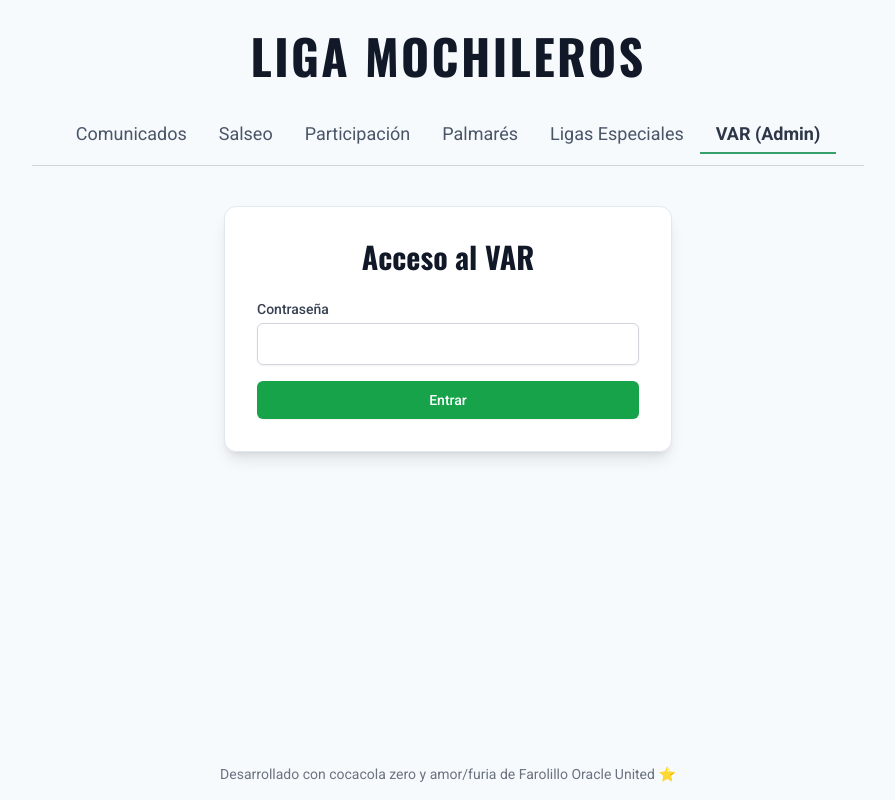
After one commit to jorgelillo7/biwenger-tools, a Flask app: page /admin in a window 1280 px wide. The commit adds this page. Shown: the whole page, without its empty margins (192-1087 px from the left). Run offline with Flask 2, Linux system fonts and the light colour scheme; some libraries are stand-ins or nearby versions.

Commit message:
(web): new section admin 1.0

```diff
--- a/web/app.py
+++ b/web/app.py
@@ -1,5 +1,5 @@
 # app.py
-from flask import Flask, render_template, request
+from flask import Flask, render_template, request, session, redirect, url_for, flash
 import csv
 import requests
 import io
@@ -7,8 +7,10 @@ import os
 import json
 from collections import defaultdict
 from datetime import datetime
+from dateutil import parser
+import pytz
 
-# Importamos toda la configuración desde nuestro nuevo archivo config.py
+# Importamos la configuración
 import config
 
 # Importaciones para Google Cloud
@@ -18,16 +20,15 @@ from google_auth_oauthlib.flow import InstalledAppFlow
 from google.auth.transport.requests import Request
 
 app = Flask(__name__)
+app.config['SECRET_KEY'] = config.SECRET_KEY
 
-# --- FUNCIONES AUXILIARES Y DE GOOGLE ---
+# --- FUNCIONES ---
 
 def get_google_service(service_name, version):
     """Función genérica para autenticar y crear un servicio de Google (Drive o Sheets)."""
     creds = None
     if os.path.exists('token.json'):
-        # Usamos config.SCOPES
         creds = Credentials.from_authorized_user_file('token.json', config.SCOPES)
-
     if not creds or not creds.valid:
         if creds and creds.expired and creds.refresh_token:
             creds.refresh(Request())
@@ -36,7 +37,6 @@ def get_google_service(service_name, version):
             creds = flow.run_local_server(port=0)
         with open('token.json', 'w') as token:
             token.write(creds.to_json())
-
     return build(service_name, version, credentials=creds)
 
 def download_csv_data(csv_url):
@@ -47,6 +47,23 @@ def download_csv_data(csv_url):
     response.raise_for_status()
     return list(csv.DictReader(io.StringIO(response.text)))
 
+def get_file_metadata(service, folder_id, filenames):
+    """Obtiene la metadata de una lista de archivos CSV en Google Drive."""
+    statuses = []
+    for name in filenames:
+        query = f"name = '{name}' and '{folder_id}' in parents and trashed=false"
+        response = service.files().list(q=query, spaces='drive', fields='files(id, name, modifiedTime)').execute()
+        file = response.get('files', [])[0] if response.get('files') else None
+
+        if file:
+            dt_utc = parser.isoparse(file['modifiedTime'])
+            dt_madrid = dt_utc.astimezone(pytz.timezone('Europe/Madrid'))
+            formatted_date = dt_madrid.strftime('%d-%m-%Y a las %H:%M:%S')
+            statuses.append({'name': name, 'status': 'Encontrado', 'last_updated': formatted_date})
+        else:
+            statuses.append({'name': name, 'status': 'No Encontrado', 'last_updated': 'N/A'})
+    return statuses
+
 def get_sheets_data(service, spreadsheet_id):
     """Lee y procesa los datos de todas las hojas de un Google Sheet."""
     sheet_metadata = service.spreadsheets().get(spreadsheetId=spreadsheet_id).execute()
@@ -55,8 +72,6 @@ def get_sheets_data(service, spreadsheet_id):
     all_leagues = []
     for sheet in sheets:
         sheet_title = sheet.get("properties", {}).get("title", "Sin Título")
-        print(f"▶️  Leyendo hoja: {sheet_title}")
-
         result = service.spreadsheets().values().get(spreadsheetId=spreadsheet_id, range=sheet_title).execute()
         values = result.get('values', [])
 
@@ -72,7 +87,7 @@ def get_sheets_data(service, spreadsheet_id):
         all_leagues.append(league_info)
     return all_leagues
 
-# --- RUTAS DE LA APLICACIÓN ---
+# --- RUTAS ---
 
 @app.route('/')
 def comunicados():
@@ -186,6 +201,67 @@ def ligas_especiales():
 
     return render_template('ligas_especiales.html', leagues=leagues, error=error, active_page='ligas-especiales')
 
+
+@app.route('/admin', methods=['GET', 'POST'])
+def admin():
+    """Gestiona el login y el acceso al panel de administración."""
+    if 'admin_logged_in' in session:
+        file_statuses = []
+        error = None
+        try:
+            drive_service = get_google_service('drive', 'v3')
+            # Comprueba los archivos CSV
+            filenames_to_check = [
+                config.COMUNICADOS_FILENAME,
+                config.PARTICIPACION_FILENAME,
+                config.PALMARES_FILENAME
+            ]
+            file_statuses = get_file_metadata(drive_service, config.GDRIVE_FOLDER_ID, filenames_to_check)
+
+            # AÑADIDO: Comprueba el Google Sheet de Ligas Especiales
+            if config.LIGAS_ESPECIALES_SHEET_ID:
+                sheet_metadata = drive_service.files().get(
+                    fileId=config.LIGAS_ESPECIALES_SHEET_ID,
+                    fields='name, modifiedTime'
+                ).execute()
+
+                dt_utc = parser.isoparse(sheet_metadata['modifiedTime'])
+                dt_madrid = dt_utc.astimezone(pytz.timezone('Europe/Madrid'))
+                formatted_date = dt_madrid.strftime('%d-%m-%Y a las %H:%M:%S')
+                file_statuses.append({
+                    'name': f"{sheet_metadata['name']} (Sheet)",
+                    'status': 'Encontrado',
+                    'last_updated': formatted_date
+                })
+
+        except Exception as e:
+            error = f"No se pudo conectar con Google Drive para obtener el estado de los archivos: {e}"
+
+        # CORRECCIÓN: URL actualizada para apuntar a la vista de logs correcta.
+        log_url = f"https://console.cloud.google.com/run/jobs/details/{config.CLOUD_RUN_REGION}/{config.CLOUD_RUN_JOB_NAME}/logs?project={config.GCP_PROJECT_ID}"
+
+        return render_template('admin_panel.html',
+                               active_page='admin',
+                               file_statuses=file_statuses,
+                               log_url=log_url,
+                               error=error)
+
+    if request.method == 'POST':
+        if request.form.get('password') == config.ADMIN_PASSWORD:
+            session['admin_logged_in'] = True
+            flash('¡Bienvenido al VAR!', 'success')
+            return redirect(url_for('admin'))
+        else:
+            flash('Contraseña incorrecta. Inténtalo de nuevo.', 'error')
+
+    return render_template('admin_login.html', active_page='admin')
+
+@app.route('/logout')
+def logout():
+    session.pop('admin_logged_in', None)
+    flash('Has cerrado la sesión correctamente.', 'info')
+    return redirect(url_for('comunicados'))
+
 if __name__ == '__main__':
     port = int(os.environ.get("PORT", 8080))
     app.run(debug=True, host='0.0.0.0', port=port)
--- a/web/requirements.txt
+++ b/web/requirements.txt
@@ -6,3 +6,5 @@ python-dotenv==1.0.1
 google-api-python-client
 google-auth-httplib2
 google-auth-oauthlib
+python-dateutil
+pytz
--- /dev/null
+++ b/web/templates/admin_login.html
@@ -0,0 +1,20 @@
+{% extends "base.html" %}
+
+{% block title %}Acceso Admin{% endblock %}
+
+{% block content %}
+<div class="card p-8 rounded-xl shadow-lg max-w-md mx-auto">
+    <h2 class="font-header text-3xl font-bold text-gray-900 mb-6 text-center">Acceso al VAR</h2>
+    <form method="post">
+        <div class="mb-4">
+            <label for="password" class="block text-sm font-medium text-gray-700">Contraseña</label>
+            <input type="password" name="password" id="password" required
+                   class="mt-1 block w-full px-3 py-2 bg-white border border-gray-300 rounded-md shadow-sm placeholder-gray-400 focus:outline-none focus:ring-green-500 focus:border-green-500">
+        </div>
+        <button type="submit"
+                class="w-full flex justify-center py-2 px-4 border border-transparent rounded-md shadow-sm text-sm font-medium text-white bg-green-600 hover:bg-green-700 focus:outline-none focus:ring-2 focus:ring-offset-2 focus:ring-green-500">
+            Entrar
+        </button>
+    </form>
+</div>
+{% endblock %}
--- a/web/templates/base.html
+++ b/web/templates/base.html
@@ -2,7 +2,7 @@
 <html lang="es">
 <head>
     <meta charset="UTF-8">
-    <meta name="viewport" content="width=device-width, initial-scale-1.0">
+    <meta name="viewport" content="width=device-width, initial-scale=1.0">
     <title>{% block title %}Tablón Biwenger{% endblock %}</title>
     <script src="https://cdn.tailwindcss.com?plugins=typography"></script>
     <link rel="preconnect" href="https://fonts.googleapis.com">
@@ -40,25 +40,43 @@
             <h1 class="font-header text-5xl font-bold text-gray-900 tracking-wider">LIGA MOCHILEROS</h1>
         </header>
 
-        <!-- CAMBIO: Se elimina el contenedor relativo y el overflow. Se añade flex-wrap. -->
         <div class="w-full mb-10 border-b border-gray-300">
             <nav class="flex justify-center flex-wrap -mb-px">
-                <!-- Se añade un margen inferior a cada enlace para separarlos si se van a una segunda línea -->
                 <a href="{{ url_for('comunicados') }}" class="nav-link whitespace-nowrap text-lg transition-colors hover:text-gray-900 px-4 mb-3 {% if active_page == 'comunicados' %}active{% endif %}">Comunicados</a>
                 <a href="{{ url_for('salseo') }}" class="nav-link whitespace-nowrap text-lg transition-colors hover:text-gray-900 px-4 mb-3 {% if active_page == 'salseo' %}active{% endif %}">Salseo</a>
                 <a href="{{ url_for('participacion') }}" class="nav-link whitespace-nowrap text-lg transition-colors hover:text-gray-900 px-4 mb-3 {% if active_page == 'participacion' %}active{% endif %}">Participación</a>
                 <a href="{{ url_for('palmares') }}" class="nav-link whitespace-nowrap text-lg transition-colors hover:text-gray-900 px-4 mb-3 {% if active_page == 'palmares' %}active{% endif %}">Palmarés</a>
                 <a href="{{ url_for('ligas_especiales') }}" class="nav-link whitespace-nowrap text-lg transition-colors hover:text-gray-900 px-4 mb-3 {% if active_page == 'ligas-especiales' %}active{% endif %}">Ligas Especiales</a>
+                <a href="{{ url_for('admin') }}" class="nav-link whitespace-nowrap text-lg transition-colors hover:text-gray-900 px-4 mb-3 {% if active_page == 'admin' %}active{% endif %}">VAR (Admin)</a>
             </nav>
         </div>
 
         <main>
+            <!-- NUEVO: Bloque para mostrar mensajes flash (errores, éxito, etc.) -->
+            {% with messages = get_flashed_messages(with_categories=true) %}
+                {% if messages %}
+                    <div class="mb-8 space-y-4">
+                    {% for category, message in messages %}
+                        {% set bg_color = 'bg-blue-100 border-blue-500 text-blue-700' %}
+                        {% if category == 'success' %}
+                            {% set bg_color = 'bg-green-100 border-green-500 text-green-700' %}
+                        {% elif category == 'error' %}
+                            {% set bg_color = 'bg-red-100 border-red-500 text-red-700' %}
+                        {% endif %}
+                        <div class="{{ bg_color }} border-l-4 p-4 rounded-md" role="alert">
+                            <p>{{ message }}</p>
+                        </div>
+                    {% endfor %}
+                    </div>
+                {% endif %}
+            {% endwith %}
+
             {% block content %}{% endblock %}
         </main>
     </div>
 
     <footer class="text-center p-4 text-gray-500 text-sm">
-        Desarrollado con cocacola zero y amor/furia de Farolillo Oracle United ⭐️
+         Desarrollado con cocacola zero y amor/furia de Farolillo Oracle United ⭐️
     </footer>
 
 </body>
```
Also changed, not shown: web/config.py (+12 -1 lines), web/templates/admin_panel.html (added, +56 -0 lines), web/README.md.
